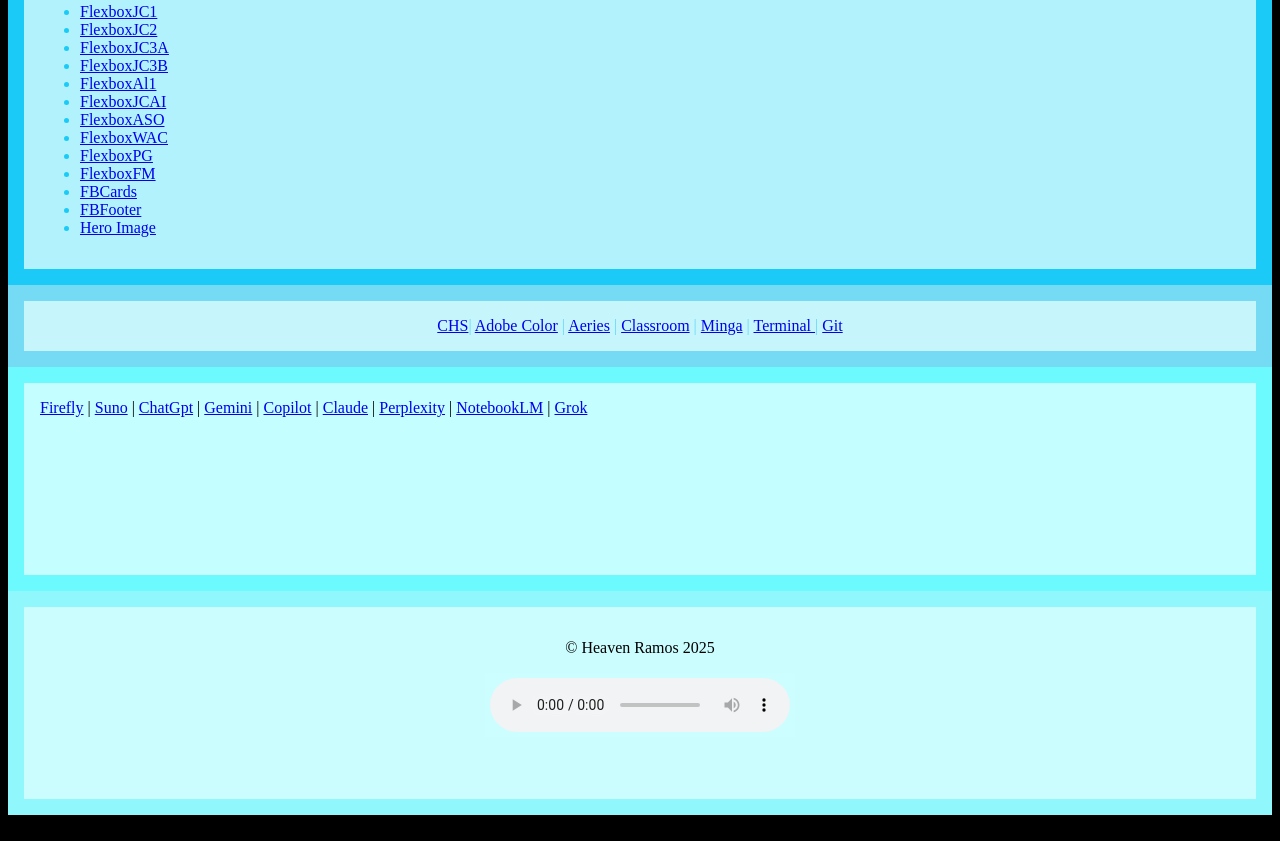
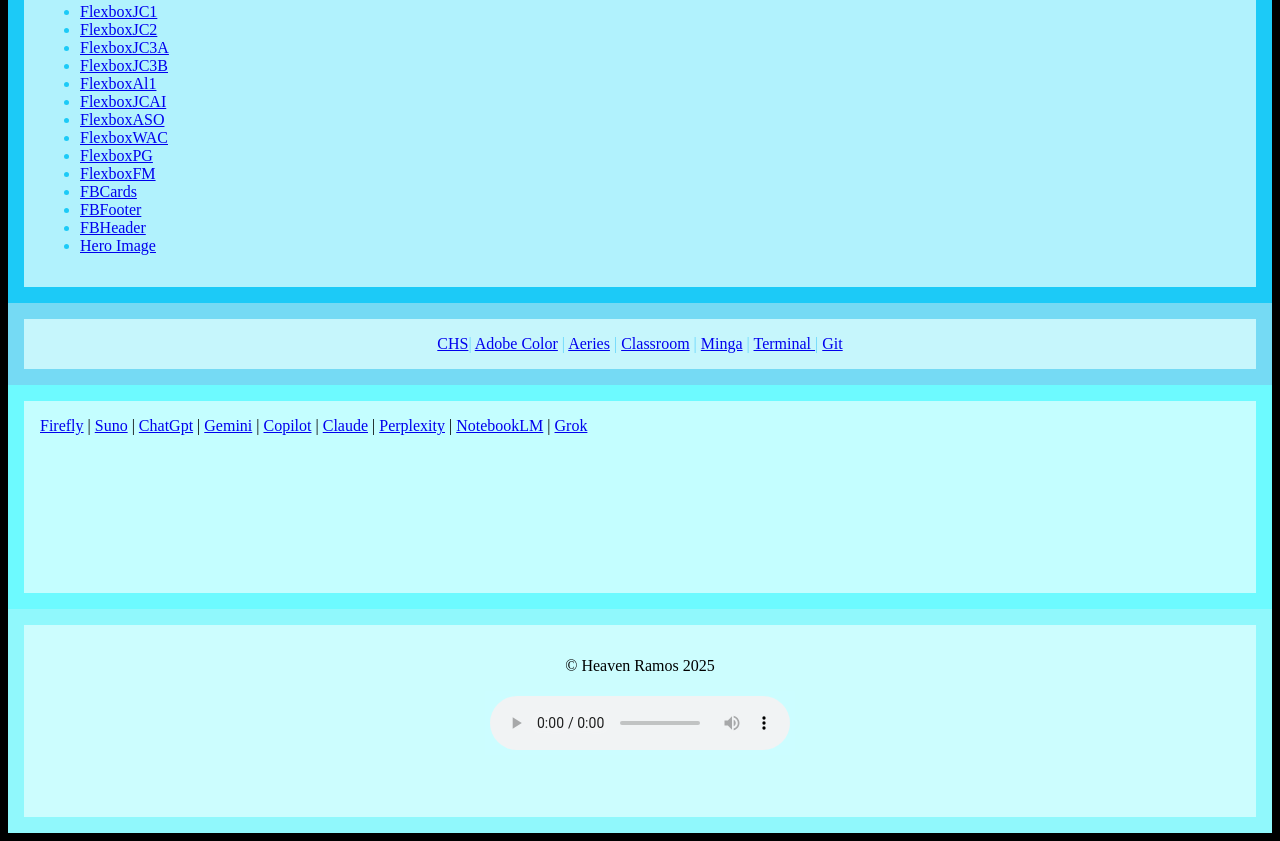
Before and after one commit to hramo-s735-art/heaven042025, a plain HTML site: page index.html in a window 1280 px wide. Shown: the part 2031-2872 px from the top of the page. Drawn offline with Linux system fonts and the light colour scheme; a web font is replaced by a local one.

Commit message:
Added FBheader

```diff
--- a/index.html
+++ b/index.html
@@ -172,6 +172,7 @@
           <li><a href="Semester2/FixedMenu/fixed_menu.html">FlexboxFM</a></li>
           <li><a href="Semester2/Cards/cards.html">FBCards</a></li>
           <li><a href="Semester2/Footer/footer.html">FBFooter</a></li>
+          <li><a href="Semester2/Header/header.html">FBHeader</a></li>
           <li><a href="Semester2/HeroImage/hero_image.html">Hero Image</a></li>
         </ul>
       </div>
```
